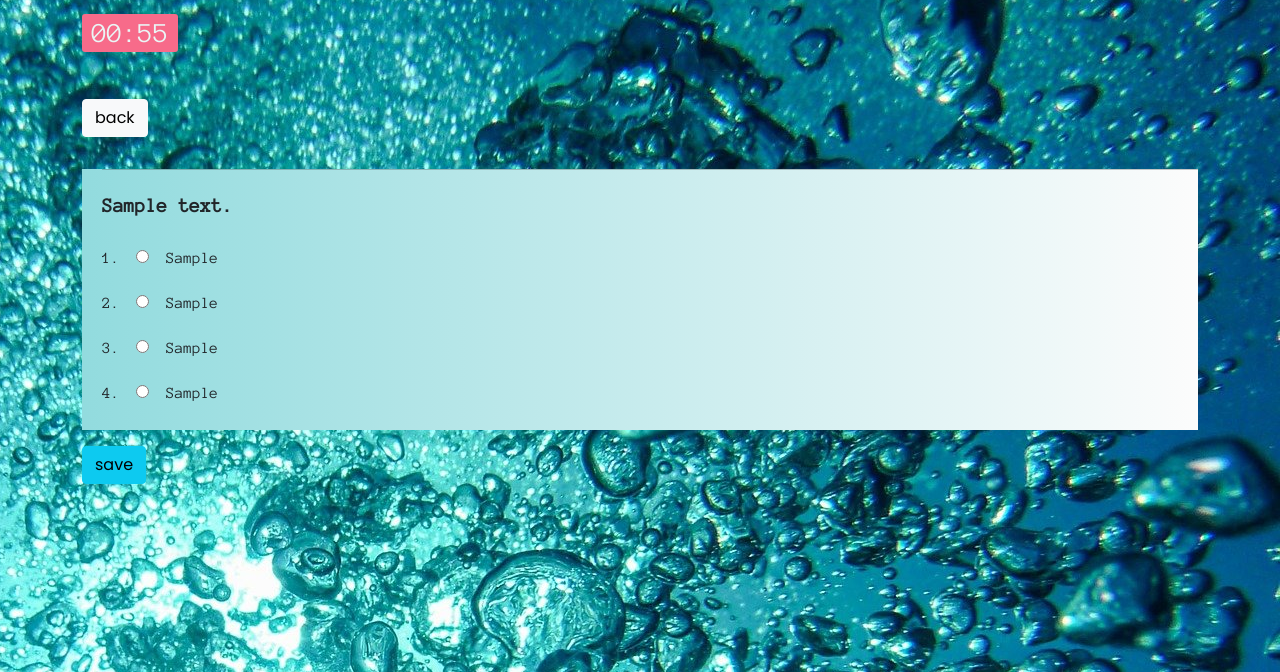
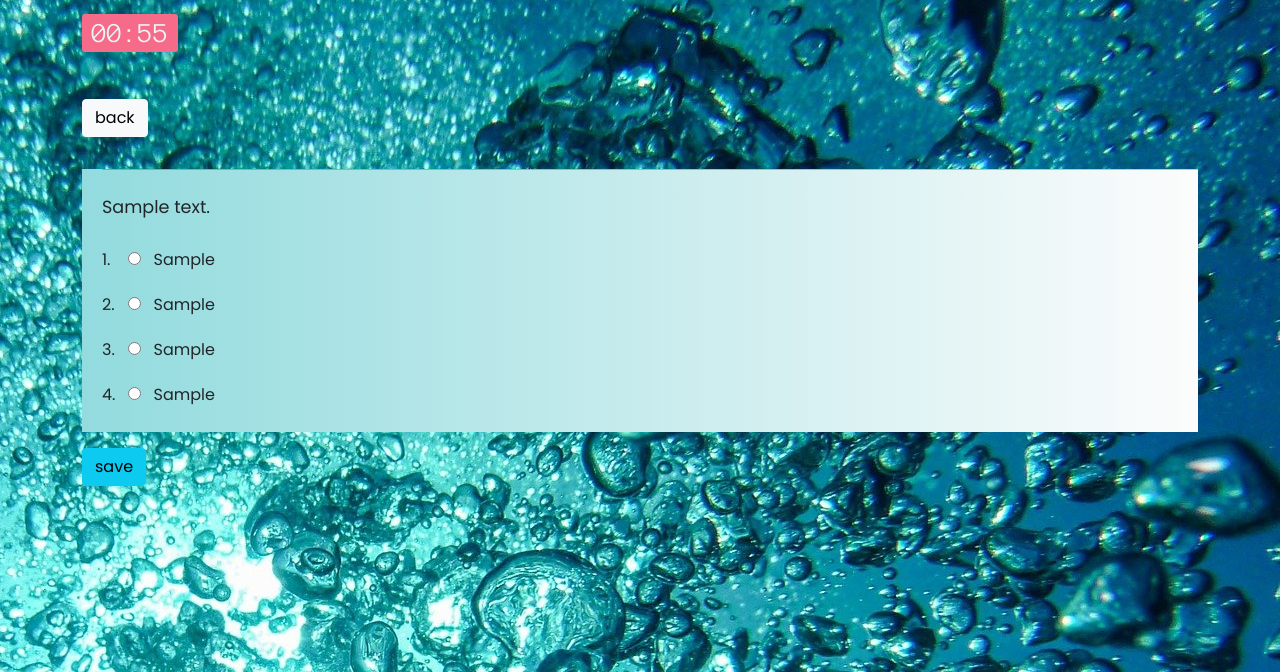
Before and after one commit to hrmtk/django-quiz-app, a Django app: page /1/ in a window 1280 px wide. Shown: the part 61-733 px from the top of the page. Run offline with Django 3.2, Linux system fonts and the light colour scheme; tables that the repository leaves empty hold one stand-in row (values such as "Sample post"); parts of the project's set-up code (start-up, migrations or seed data) failed here and were passed over.

Commit message:
Change font

```diff
--- a/quiz/views.py
+++ b/quiz/views.py
@@ -129,10 +129,5 @@
 				user=request.user,
 				score=score_
 			)
-		else:
-			return JsonResponse({
-				'results': results,
-				'score': score_
-			})
 
 		return JsonResponse({'results': results, 'score': score_})
--- a/static/quiz/css/style.css
+++ b/static/quiz/css/style.css
@@ -1,4 +1,4 @@
-@import url('https://fonts.googleapis.com/css2?family=Anonymous+Pro:ital@0;1&family=Orbitron:wght@400;500;700;800;900&family=Poppins:wght@300;400;700;900&display=swap');
+@import url('https://fonts.googleapis.com/css2?family=Anonymous+Pro:ital@0;1&family=Orbitron:wght@400;500;700;800;900&family=Poppins:wght@300;400;500;700;900&display=swap');
 
 body {
 	background: url("/static/quiz/img/bubbles.jpg") 100% 0 no-repeat fixed;
@@ -14,6 +14,7 @@
   background: #e3f2fd;
   opacity: 0.8;
 }
+
 .nav-link {
   border-bottom: 5px solid transparent;
 }
@@ -32,6 +33,14 @@
 	opacity: 0.9;
 	transition: .5s ease;
 	min-width:13rem;
+}
+
+dt {
+  font-weight: 500;
+}
+
+dd {
+  color: #198754;
 }
 
 .card-header {
@@ -59,14 +68,22 @@
   padding: 5px 10px;
   font-family: 'Anonymous Pro', monospace;
 }
+
 #quiz-box {
 	background: linear-gradient(90deg, rgba(2,0,36,1) 0%, rgba(146,219,222,1) 0%, rgba(252,252,252,1) 100%);
-	font-family: 'Anonymous Pro', monospace;
 	padding-left: 20px;
 }
 
 #quiz-box > div {
 	padding: 8px 0;
+}
+
+.q-title {
+  font-size: 1.1rem;
+}
+
+.q-num {
+  min-width: 14px;
 }
 
 .answer {
--- a/static/quiz/js/question.js
+++ b/static/quiz/js/question.js
@@ -19,15 +19,15 @@
 
 				quizBox.innerHTML += `
 					<hr>
-					<div class="mb-2 ${key} h5">
-						<b>${key}</b>
+					<div class="mb-2 q-title">
+						${key}
 					</div>
 					`
 				let question_num = 0;
 				el[key].forEach(answer => {
 					quizBox.innerHTML += `
 						<div>
-							<label>${++question_num}.</label>
+							<label class="q-num">${++question_num}.</label>
 							<input type="radio" class="answer" id="${key}-${answer}" name="${key}" value="${answer}">
 							<label for="${key}">${answer}</label>
 						</div>
@@ -79,6 +79,7 @@
 			} else {
 				handleAlerts('danger', `Oops...Your score is ${score.toFixed(2)} %`);
 			}
+			window.scrollTo({ top: 0, behavior: 'smooth' });
 		},
 		error: function(error) {
 			console.log('error has occured', error);
@@ -90,7 +91,6 @@
 	e.preventDefault();
 	sendAnswer();
 	clearInterval(countdown);
-	window.scrollTo({ top: 0, behavior: 'smooth' });
 })
 
 function timer(seconds) {
```
